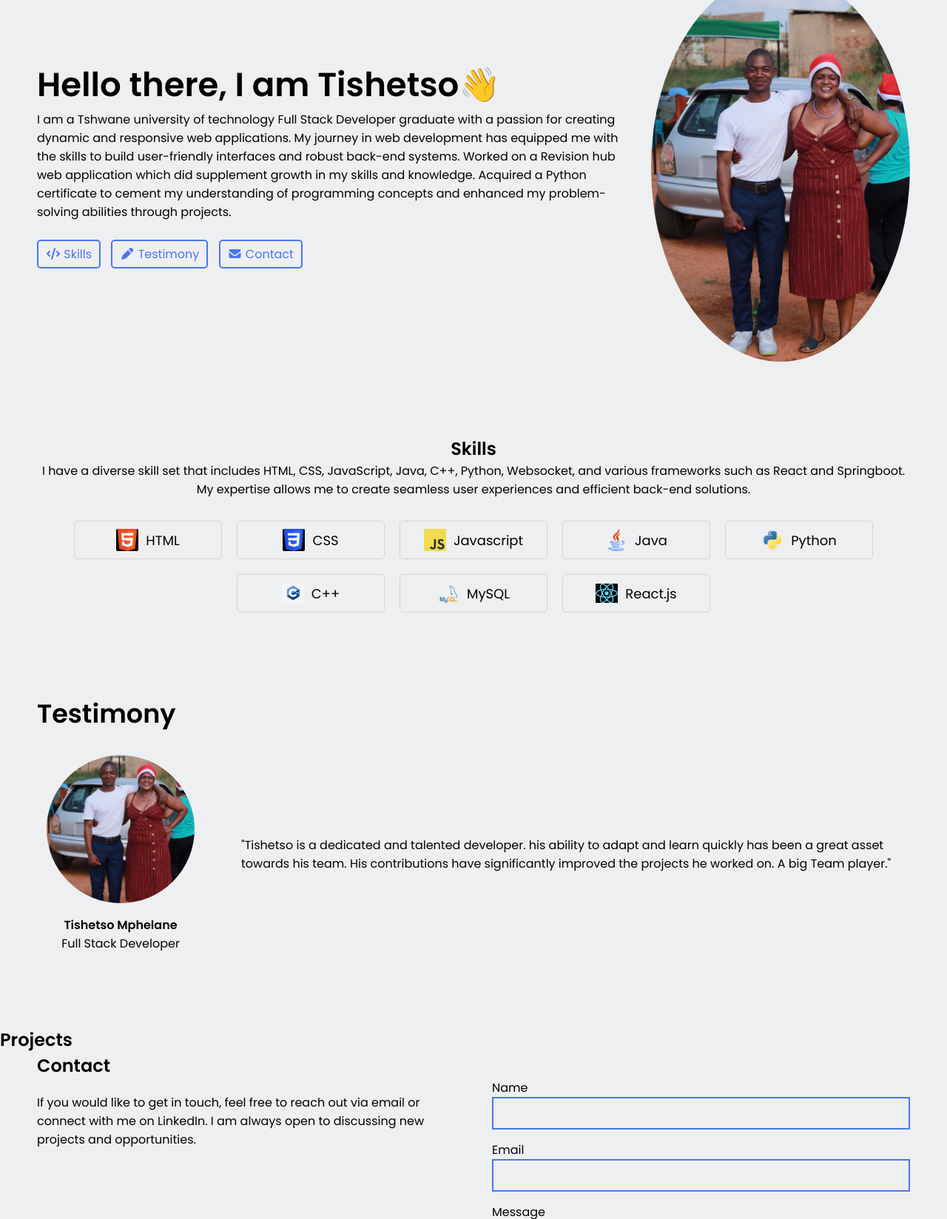
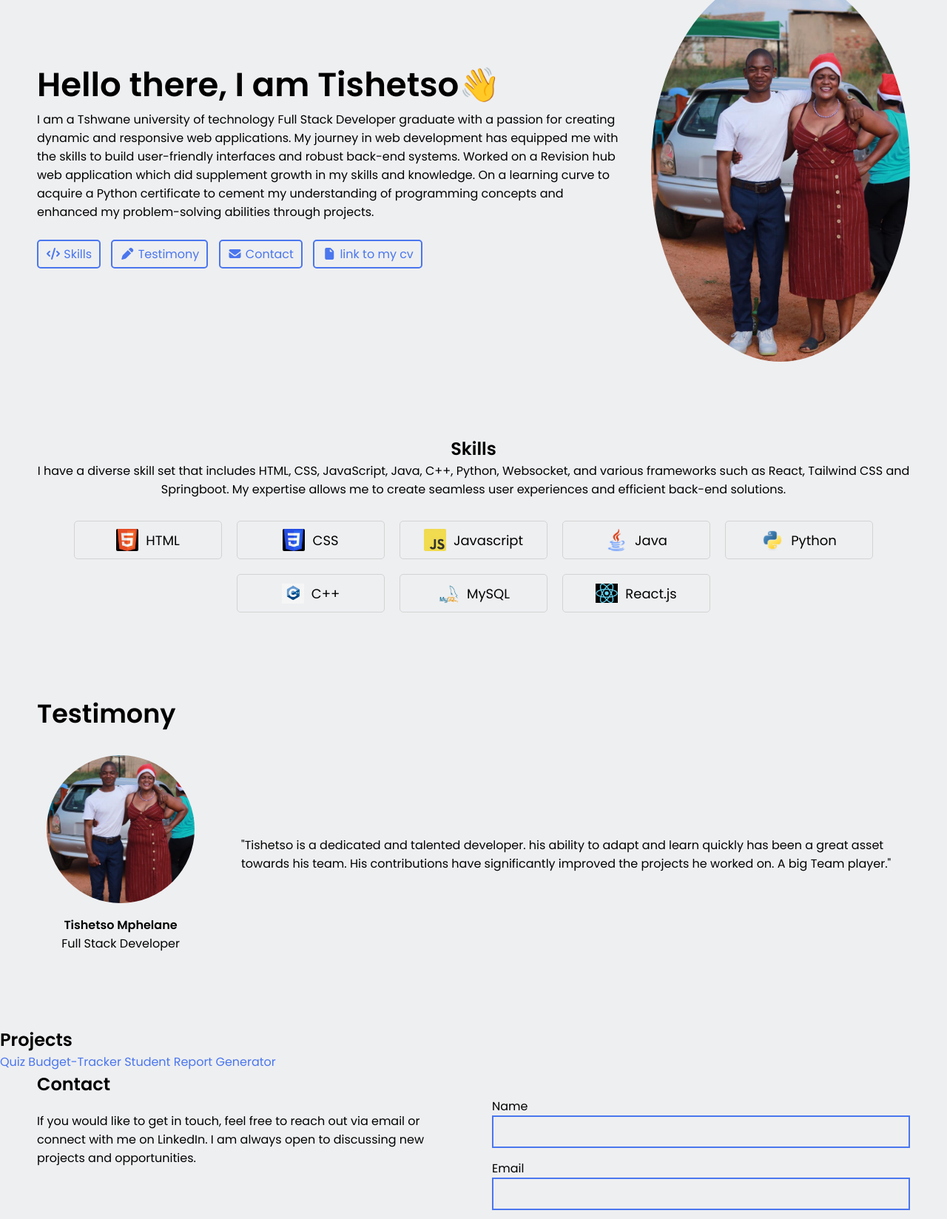
Before and after one commit to Tishetso/my-Portfolio, a plain HTML site: page index.html in a window 1280 px wide. Shown: the part 166-1814 px from the top of the page at 74% size. Drawn offline with Linux system fonts and the light colour scheme.

Commit message:
Progress

```diff
--- a/index.html
+++ b/index.html
@@ -56,7 +56,7 @@
                 <H2>Hello there, I am Tishetso👋</H2>
                 <p>
                     I am a Tshwane university of technology Full Stack Developer graduate with a passion for creating dynamic and responsive web applications.
-                    My journey in web development has equipped me with the skills to build user-friendly interfaces and robust back-end systems. Worked on a Revision hub web application which did supplement growth in my skills and knowledge. Acquired a Python certificate to cement my understanding of programming concepts and enhanced my problem-solving abilities through projects.
+                    My journey in web development has equipped me with the skills to build user-friendly interfaces and robust back-end systems. Worked on a Revision hub web application which did supplement growth in my skills and knowledge. On a learning curve to acquire a Python certificate to cement my understanding of programming concepts and enhanced my problem-solving abilities through projects.
                 </p>
 
                 <!-- Links -->
@@ -73,8 +73,11 @@
                         <i class="fa-solid fa-envelope"></i>
                         <span>Contact</span>
                     </a>
+                    <a href="./cv/MphelaneTishetsoCV.pdf" target="_blank" rel="noopener noreferrer">
+                        <i class="fa-solid fa-file"></i>
+                        <span>link to my cv</span>
+                    </a>
                 </div>
-
 
             </div>
 
@@ -89,7 +92,7 @@
             <h2>Skills</h2>
             <div class = "text">
 
-                    I have a diverse skill set that includes HTML, CSS, JavaScript, Java, C++, Python, Websocket, and various frameworks such as React and Springboot.
+                    I have a diverse skill set that includes HTML, CSS, JavaScript, Java, C++, Python, Websocket, and various frameworks such as React, Tailwind CSS and Springboot.
                     My expertise allows me to create seamless user experiences and efficient back-end solutions.
 
             </div>
@@ -175,6 +178,15 @@
          <section id = "Projects" class = "Projects-section">
             <h2>Projects</h2>
 
+            <div class = "group-Projects">
+                <a href="#">Quiz</a>
+                <a href="#">Budget-Tracker</a>
+                <a href="#">Student Report Generator</a>
+                <!-- <a href="#">Quiz</a>
+                <a href="#">Quiz</a> -->
+
+            </div>
+
             <div class="group">
 
 
```
Also changed, not shown: 1 other file.
